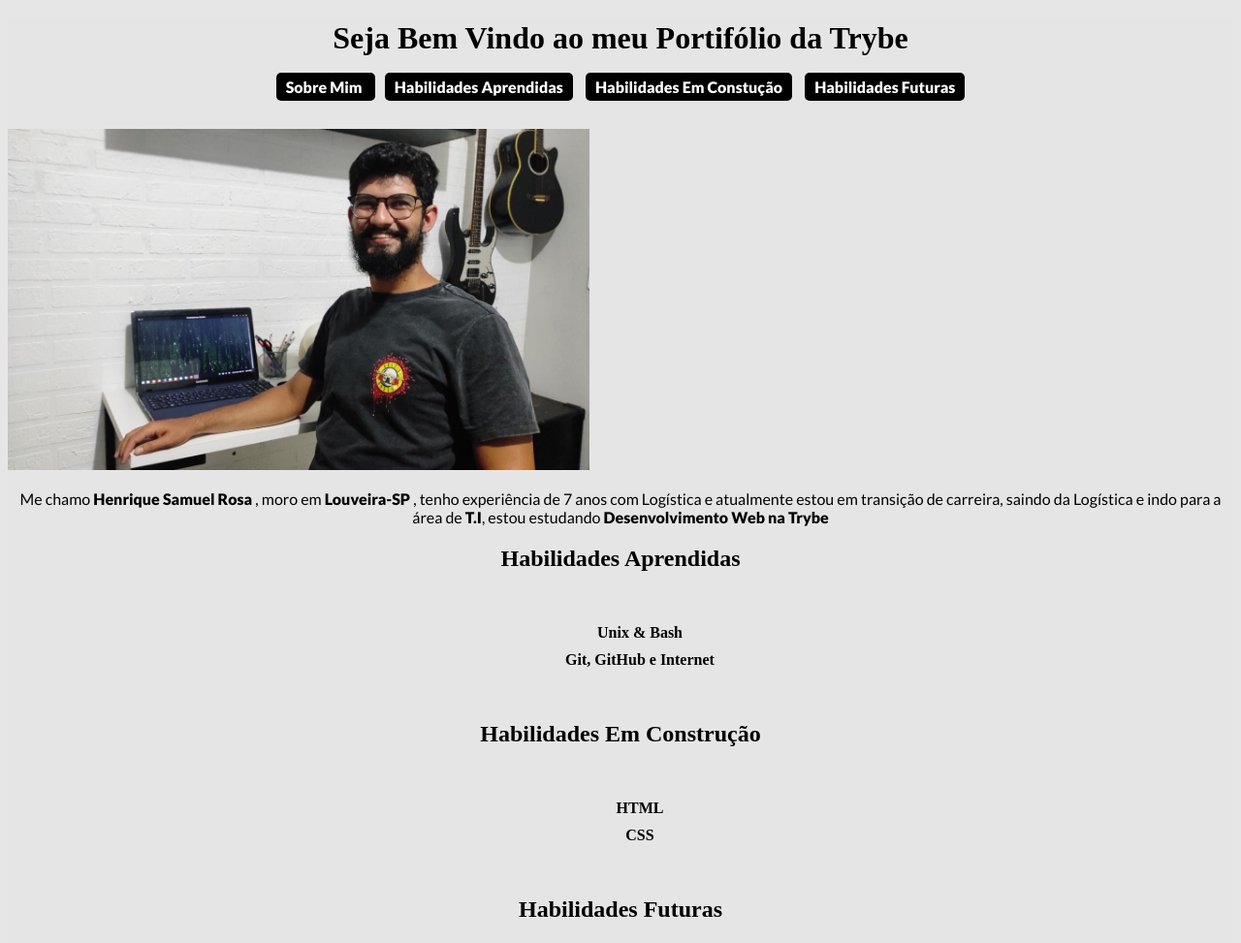
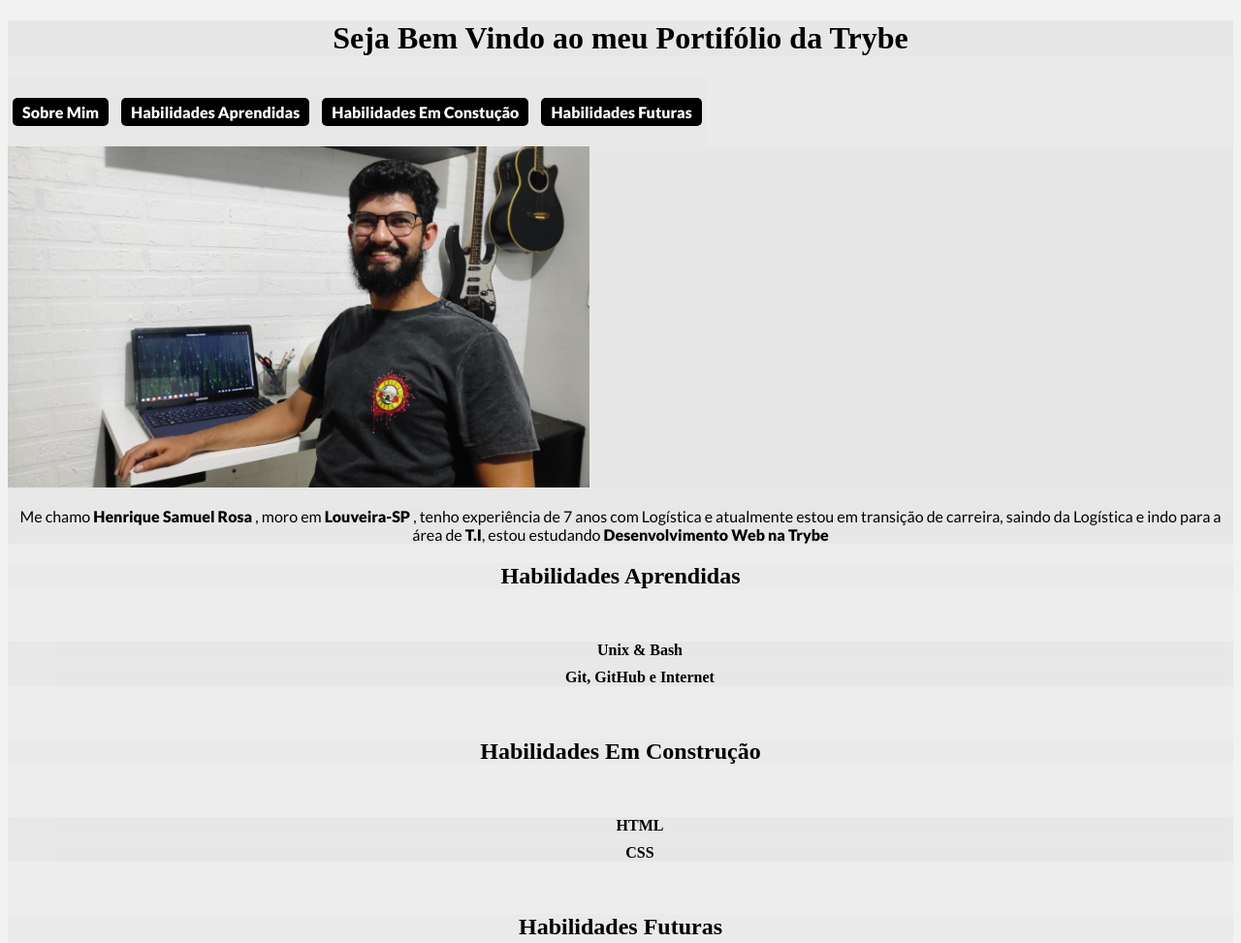
Before and after one commit to HenriqueSamuelRosa/HenriqueSamuelRosa.github.io, a plain HTML site: page index.html in a window 1280 px wide. Shown: the top 973 px of the page at 97% size. Drawn offline with Linux system fonts and the light colour scheme.

Commit message:
Alterações no comportamento do nav e article

```diff
--- a/index.html
+++ b/index.html
@@ -18,14 +18,14 @@
             <h1 id="topo">Seja Bem Vindo ao meu Portifólio da Trybe</h1>
         </div>
 
-        <div>
+        <nav>
            <p>
             <a class="button" href="#sobreMim" > Sobre Mim </a>
             <a class="button" href="#jaSei" >Habilidades Aprendidas</a>
             <a class="button" href="#aprendendo" >Habilidades Em Constução</a>
             <a class="button" href="#future" >Habilidades Futuras</a>
            </p>
-        </div>
+        </nav>
 
         <br>
 
@@ -33,7 +33,7 @@
             <div>
                 <img id="foto" width="600 px" src="images/WhatsApp Image 2022-03-31 at 18.38.53.jpeg" alt="Minha Foto">
             </div>
-            <div>
+            <article>
             <p id="sobreMim"> Me chamo <strong>Henrique Samuel Rosa
             </strong>, moro em <strong>Louveira-SP
             </strong>, tenho experiência de 7 anos com Logística
@@ -41,25 +41,30 @@
               saindo da Logística e indo para a área de
               <strong>T.I</strong>, estou estudando
               <strong>Desenvolvimento Web na Trybe</strong></p>
-            </div>
+            </article>
         </div>
     </div>
     <h2 id="jaSei">Habilidades Aprendidas</h2>
      <br>
+    <article>
         <ul>
             <li>Unix & Bash</li>
             <li>Git, GitHub e Internet</li>
         </ul>
+    </article>
     <br>
     <h2 id="aprendendo" >Habilidades Em Construção</h2>
     <br>
+    <article>
         <ul>
             <li>HTML</li>
             <li>CSS</li>
         </ul>
+    </article>
     <br>
     <h2 id="future" >Habilidades Futuras</h2>
     <br>
+    <article>
         <ul>
             <li>JavaScript</li>
             <li>Lógica de Programação</li>
@@ -74,10 +79,13 @@
             <li>Ciência da Computação</li>
             <li>Algoritimos</li>
         </ul>
+    </article>
      <br>
+
+    <footer>
         <a href= "https://www.linkedin.com/in/henriquesrosa/"> <img width="100px" src="images/linkedin-botão-social-popular-do-ícone-dos-meios-no-fundo-branco-isolado-transparente-154683363.jpg" alt="Linkedin" ></a>
         <br>
         <a class="button" href="#topo"> Voltar Ao Topo</a>
-
+    </footer>
 </body>
 </html>
--- a/style.css
+++ b/style.css
@@ -1,5 +1,5 @@
 * {
-    background-color: rgba(231, 229, 229, 0.959);
+    background-color: rgba(231, 229, 229, 0.479);
 }
 
 
@@ -28,6 +28,7 @@ ul li {
 
 
 .button {
+    display: inline-block;
     text-align: center;
     color: white;
     background-color: black;
@@ -44,4 +45,17 @@ ul li {
 }
 #foto {
 
+
 }
+nav {
+    display: inline-block;
+}
+footer {
+    text-align: center;
+    margin-left: 50px;
+}
+article:hover{
+    font-size: x-large;
+
+
+}
```
Lines whose indentation alone changed are shown as unchanged.
